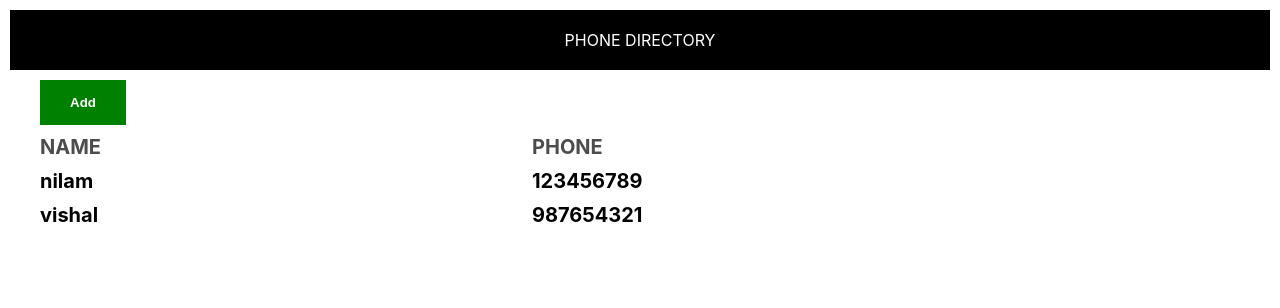
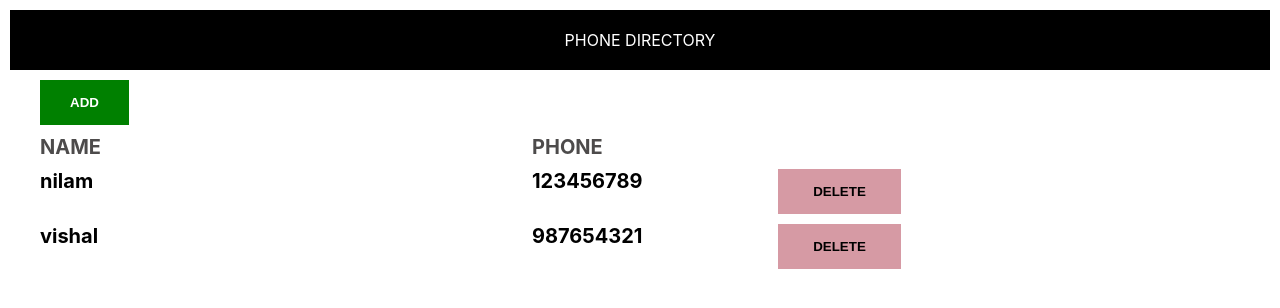
Before and after one commit to Nilam-Vaidya/phone-directory, a React (Create React App) app: page / in a window 1280 px wide. Shown: the top 308 px of the page. Built offline with nearby package versions, Linux system fonts and the light colour scheme.

Commit message:
added delete button

```diff
--- a/src/App.css
+++ b/src/App.css
@@ -5,19 +5,23 @@ body {
     background-color: green;
     margin-top: 10px;
     margin-left: 30px;
+    color: white;
 }
 .custom-btn{
     padding: 15px;
     padding-left: 30px;
     padding-right: 30px;
-    color: white;
-    font-weight: bold;
-    border: 0cap;
+    font-weight: 700;
+    border: none;
     cursor: pointer;
+}
+.delete-btn {
+    background-color: rgb(214, 154, 164);
+    color: black;
 }
 .grid-container{
     display: grid;
-    grid-template-columns: 40% 30% auto;
+    grid-template-columns: 40% 20% 10%;
     margin-top: 10px;
     margin-left: 30px;
 }
--- a/src/App.js
+++ b/src/App.js
@@ -20,7 +20,7 @@ class App extends Component{
 
     <div className='body-container'>
       <Header/>
-      <button className=' custom-btn add-btn'>Add</button>
+      <button className=' custom-btn add-btn'>ADD</button>
       <div className='grid-container heading-container'>
         <span className='name-heading grid-item'> Name </span>
         <span className='phone-heading grid-item'> Phone </span>
@@ -30,6 +30,7 @@ class App extends Component{
           return <div className='grid-container' key={sub.id}>
           <span className='grid-item'>{sub.name}</span>
           <span className='grid-item'>{sub.phone}</span>
+          <button className='custom-btn delete-btn'>DELETE</button>
           </div>
         })
       }
```
